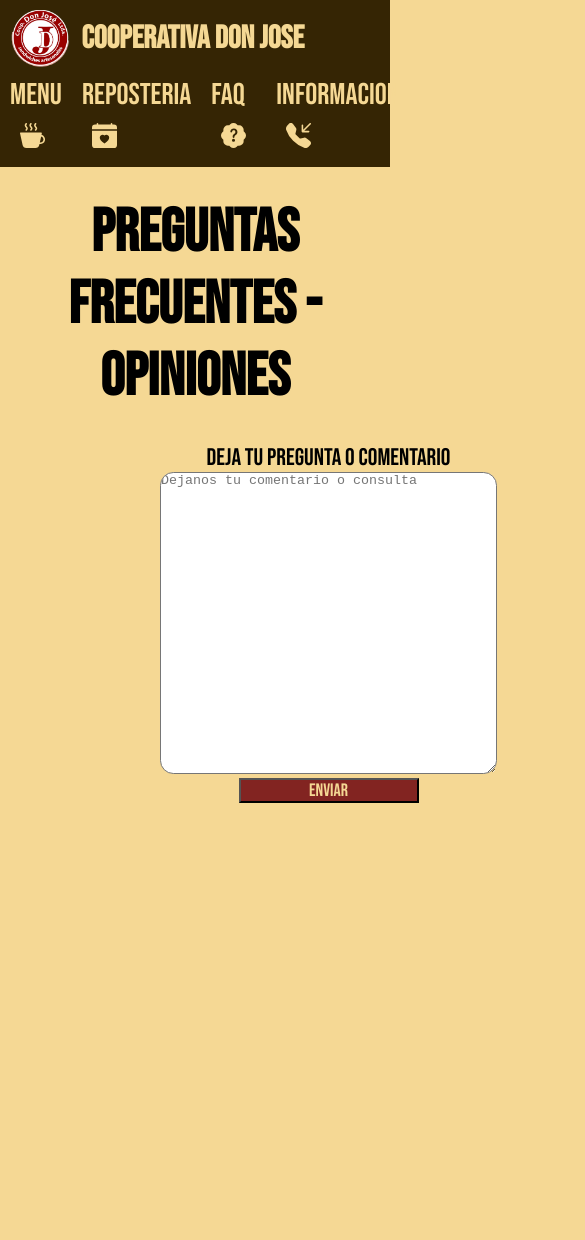
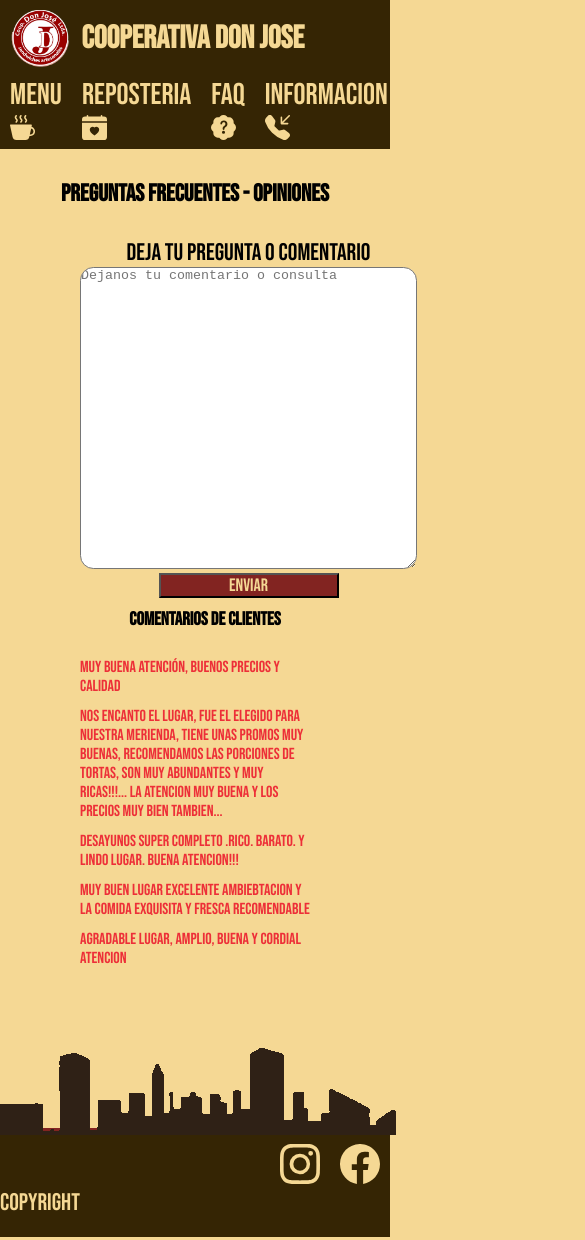
Before and after one commit to Pabmaestro/coopDonJose, a plain HTML site: page pages/faq.html in a window 390 px wide. Shown: the top 1240 px of the page, 585 px wide, since content can reach past the window. Drawn offline with Linux system fonts and the light colour scheme; a web font is replaced by a local one.

Commit message:
reponsive

```diff
--- a/css/style.css
+++ b/css/style.css
@@ -32,7 +32,7 @@
     margin-right: 10px;
 }
 #mainmenu li a svg{
-  padding: 10px;
+  margin-left: 10px;
 }
 .textFooter p{
     font-family: 'Bebas Neue', cursive;
@@ -282,15 +282,18 @@
 .mainFaq{
     font-family: 'Bebas Neue', cursive;
     font-size: x-large;
-    display: flex;
+    /* display: flex;
     flex-direction: column;
-    align-content: center;
+    align-content: center; */
+    display: grid;
+    grid-template-columns: repeat(1,1fr);
     padding-left: 5em;
 
 }
 .li1{
     text-decoration: none;
     padding-top: 1em;
+    flex-wrap: wrap;
 }
 .li1 li{
     display: flex;
@@ -299,16 +302,17 @@
 }
 .main2{
     min-height: calc(100vh);
+    flex-wrap: wrap;
 }
 .sectionLi{
     display: flex;
     flex-direction: row;
-
+    /* flex-wrap: wrap;  */
 }
 .form{
-    display: column;
+
     text-align: center;
-    padding-left: 10em;
+    padding-left: 5em;
 }
 .label{
     font-family: 'Bebas Neue', cursive;
@@ -339,19 +343,46 @@
     .seccionImagenes img{
         height: 100%;
     }
+    /* NAVBAR */
     #mainmenu{
-        flex-direction: row;
-        /* flex-wrap: wrap; */
-        height: 100%;
+        /* font-size: large; */
+        display: grid;
+        grid-template-columns: repeat(4,1fr);
+        grid-template-rows: repeat(1,2fr);
+    }
+    #mainmenu li a svg{
+        flex-wrap: wrap;
+        margin: 0%;
+        padding: 0%;
     }
     .nav2 div{
         width: 100%;
     }
+    /* FAQ */
+    .mainFaq{
+        font-size: medium;
+       flex-direction: column;
+       justify-content: center;
+    }
+    .mainFaq h3{
+        padding-top: 10px;
+        padding-right: 60px;
 
+    }
+    .menutxt{
+        font-size: x-large;
+    }
+    .sectionLi{
+        flex-wrap: wrap;
+        flex-direction: row;
+    }
+    .form{
+        margin-right: 50em;
+    }
+    .li1{
+        padding-right: 5em;
+        padding-bottom: 10em;
+    }
+
+ @media only screen and (max-width:768px) {
  }
- @media only screen and (max-width:768px) {
-
- }
- @media only screen and (max-width:1200px){
-
- }
```
